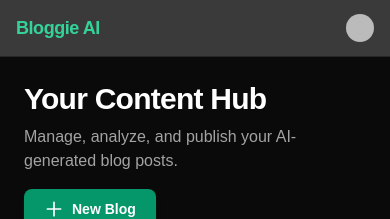
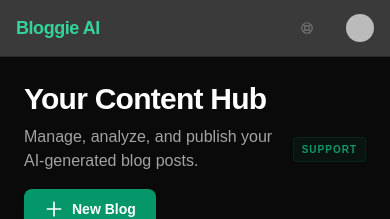
Before and after one commit to aipm-akshitgoel/AI-Blog-Generator, a Next.js app: page /dashboard in a window 390 px wide. Shown: the top 219 px of the page. Built offline with nearby package versions, Linux system fonts and the light colour scheme; no server answers; the database is empty; sample sign-in values are in the browser's storage; some icons are missing.

Commit message:
style: optimize mobile support accessibility in navbar and dashboard

```diff
--- a/src/app/dashboard/page.tsx
+++ b/src/app/dashboard/page.tsx
@@ -39,7 +39,15 @@ export default async function DashboardPage({ searchParams }: { searchParams: Pr
                 <div className="flex flex-col md:flex-row md:items-center justify-between mb-8 pb-6 border-b border-neutral-800">
                     <div>
                         <h1 className="text-3xl font-bold tracking-tight text-white mb-2">Your Content Hub</h1>
-                        <p className="text-neutral-400">Manage, analyze, and publish your AI-generated blog posts.</p>
+                        <div className="flex items-center gap-4">
+                            <p className="text-neutral-400">Manage, analyze, and publish your AI-generated blog posts.</p>
+                            <a
+                                href="mailto:support@bloggieai.com"
+                                className="flex md:hidden items-center gap-1 text-[10px] font-bold text-emerald-500/80 bg-emerald-500/5 px-2 py-1 rounded border border-emerald-500/10 uppercase tracking-widest"
+                            >
+                                Support
+                            </a>
+                        </div>
                     </div>
                     <div className="mt-4 md:mt-0">
                         <Link
--- a/src/components/GlobalNavbar.tsx
+++ b/src/components/GlobalNavbar.tsx
@@ -49,12 +49,12 @@ export function GlobalNavbar() {
                             )}
                             <a
                                 href="mailto:support@bloggieai.com"
-                                className="hidden md:flex items-center gap-1.5 text-xs font-black text-neutral-500 hover:text-emerald-500 transition-colors uppercase tracking-widest mr-2"
+                                className="flex items-center gap-1.5 text-xs font-black text-neutral-500 hover:text-emerald-500 transition-colors uppercase tracking-widest mr-2"
                             >
                                 <svg className="w-3.5 h-3.5" fill="none" viewBox="0 0 24 24" stroke="currentColor">
                                     <path strokeLinecap="round" strokeLinejoin="round" strokeWidth="2" d="M18.364 5.636l-3.536 3.536m0 5.656l3.536 3.536M9.172 9.172L5.636 5.636m3.536 9.192l-3.536 3.536M21 12a9 9 0 11-18 0 9 9 0 0118 0zm-5 0a4 4 0 11-8 0 4 4 0 018 0z" />
                                 </svg>
-                                Help
+                                <span className="hidden md:inline">Help</span>
                             </a>
                             <UserButton />
                         </SignedIn>
```
